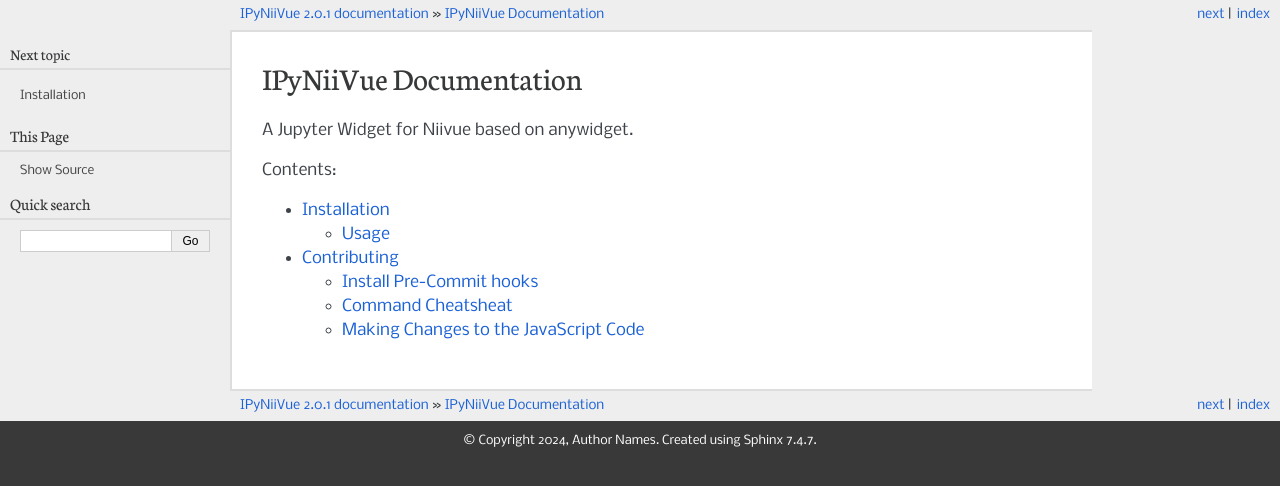
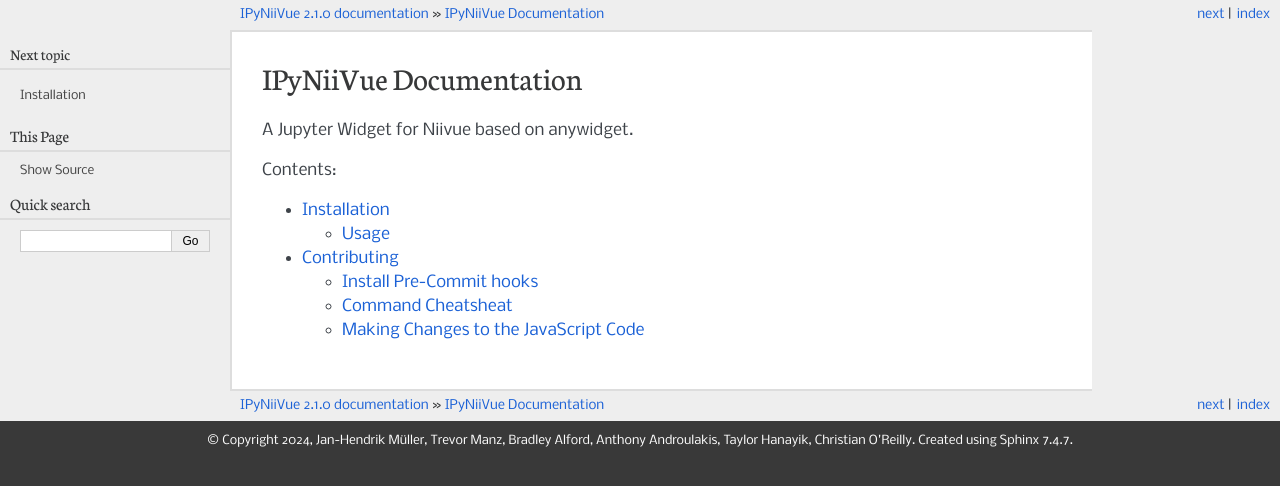
Before and after one commit to niivue/ipyniivue, a Sphinx documentation site: the page built from docs/source/index.rst, in a window 1280 px wide. Shown: the top 486 px of the page. Built offline with Sphinx 7.4.7, drawn with Linux system fonts in a browser that asks for light colours.

Commit message:
Update docs/source/conf.py

```diff
--- a/docs/source/conf.py
+++ b/docs/source/conf.py
@@ -5,9 +5,9 @@
 # https://www.sphinx-doc.org/en/master/usage/configuration.html#project-information
 
 project = "IPyNiiVue"
-project_copyright = "2024, Author Names"
-author = "Author Names"
-release = "2.0.1"
+project_copyright = "2024, Jan-Hendrik Müller, Trevor Manz, Bradley Alford, Anthony Androulakis, Taylor Hanayik, Christian O'Reilly"
+author = "Jan-Hendrik Müller, Trevor Manz, Bradley Alford, Anthony Androulakis, Taylor Hanayik, Christian O'Reilly"
+release = "2.1.0"
 
 # -- General configuration ---------------------------------------------------
 # https://www.sphinx-doc.org/en/master/usage/configuration.html#general-configuration
```
